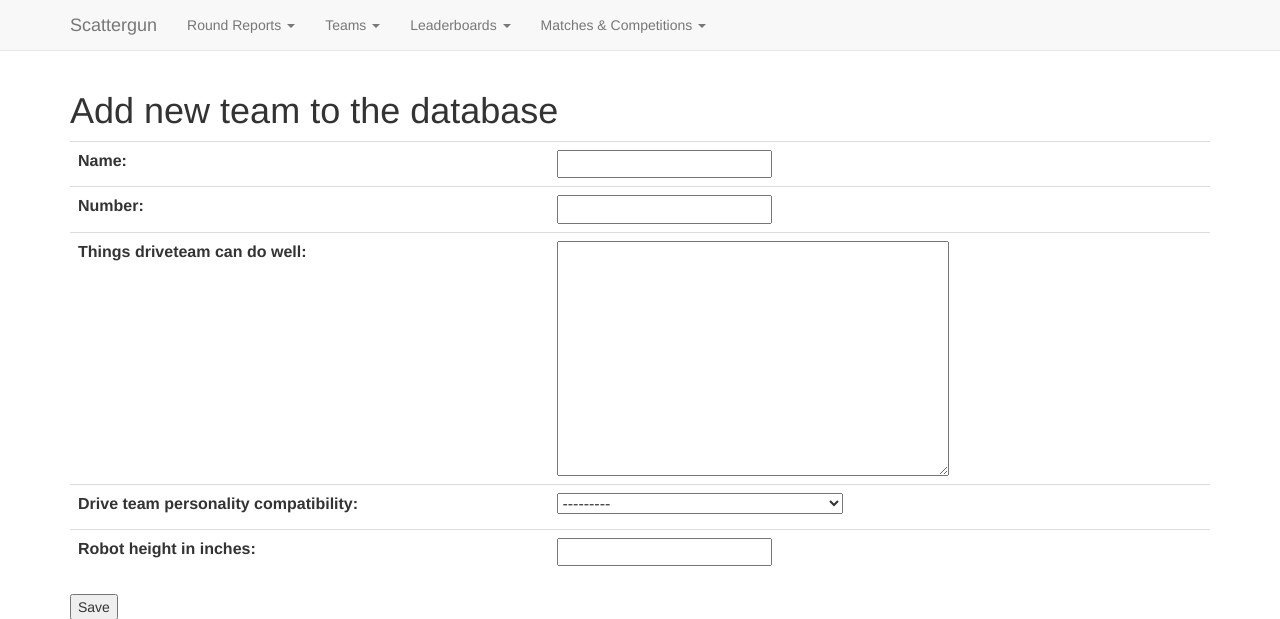
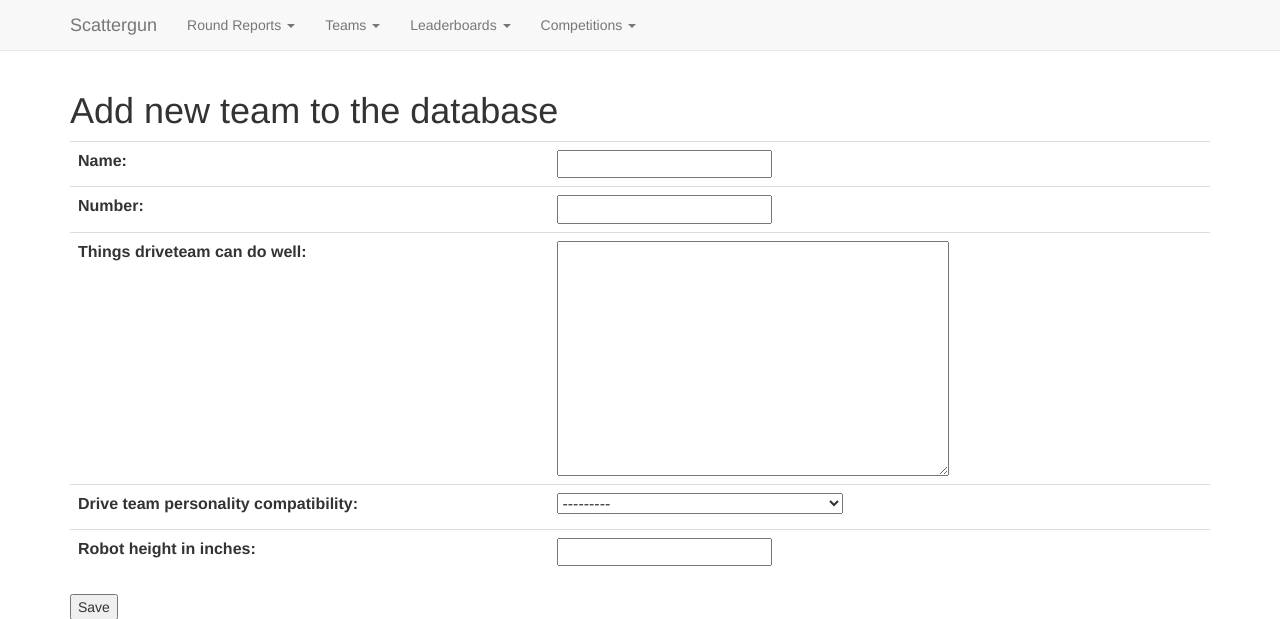
Before and after one commit to Team4761/Scattergun, a Django app: page /scattergun/teams/add/ in a window 1280 px wide. Shown: the top 619 px of the page. Run offline with Django 3.2, Linux system fonts and the light colour scheme; some libraries are stand-ins or nearby versions.

Commit message:
Remove match stuff from navbar

```diff
--- a/scattergun/scattergun_coreapp/templates/navbar.html
+++ b/scattergun/scattergun_coreapp/templates/navbar.html
@@ -25,11 +25,8 @@
                 </ul>
             </li>
             <li class="dropdown">
-                <a href="#" class="dropdown-toggle" data-toggle="dropdown" role="button" aria-haspopup="true" aria-expanded="false">Matches & Competitions <span class="caret"></span></a>
+                <a href="#" class="dropdown-toggle" data-toggle="dropdown" role="button" aria-haspopup="true" aria-expanded="false">Competitions <span class="caret"></span></a>
                 <ul class="dropdown-menu">
-                    <li><a href="{% url 'scattergun-match-add' %}">Add New Match</a></li>
-                    <li><a href="{% url 'scattergun-match-list' %}">List of Matches</a></li>
-                    <li role="separator" class="divider"></li>
                     <li><a href="{% url 'scattergun-competition-add' %}">Add New Competition</a></li>
                     <li><a href="{% url 'scattergun-competition-list' %}">List of Competitions</a></li>
                 </ul>
```
